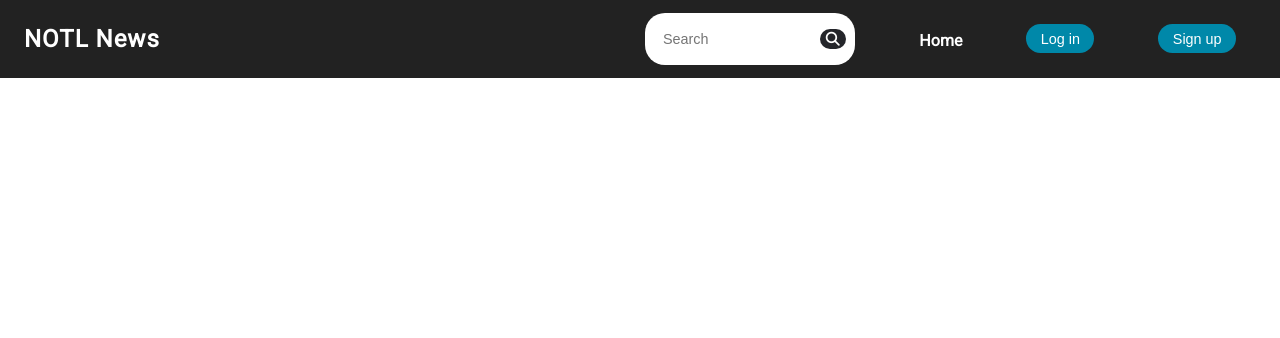
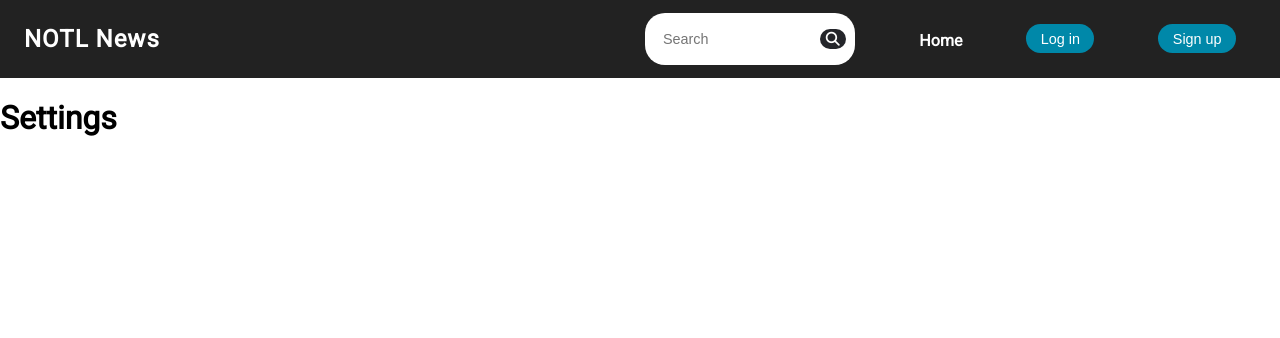
Before and after one commit to yorozc/News-Aggregator, a Flask app: template website/templates/settings.html in a window 1280 px wide. Shown: the top 338 px of the page. Run offline with Flask 3, Linux system fonts and the light colour scheme; the template is opened without the code that fills it, so the values that code supplies are empty.

Commit message:
shows welcome message in settings

```diff
--- a/website/settings.py
+++ b/website/settings.py
@@ -7,4 +7,4 @@ settings = Blueprint('settings', __name__)
 @settings.route("/settings", methods=["GET", "POST"])
 def user_settings():
 
-    return render_template("settings.html")
+    return render_template("settings.html", name=current_user.username)
--- a/website/templates/settings.html
+++ b/website/templates/settings.html
@@ -5,5 +5,10 @@
 {% endblock %}
 
 {% block body %}
+    {% if name | length != 0%}
+        <h1>Welcome {{ name }}</h1>
+    {% else %}
+        <h1>Settings</h1>
+    {% endif %}
 
 {% endblock %}
```
